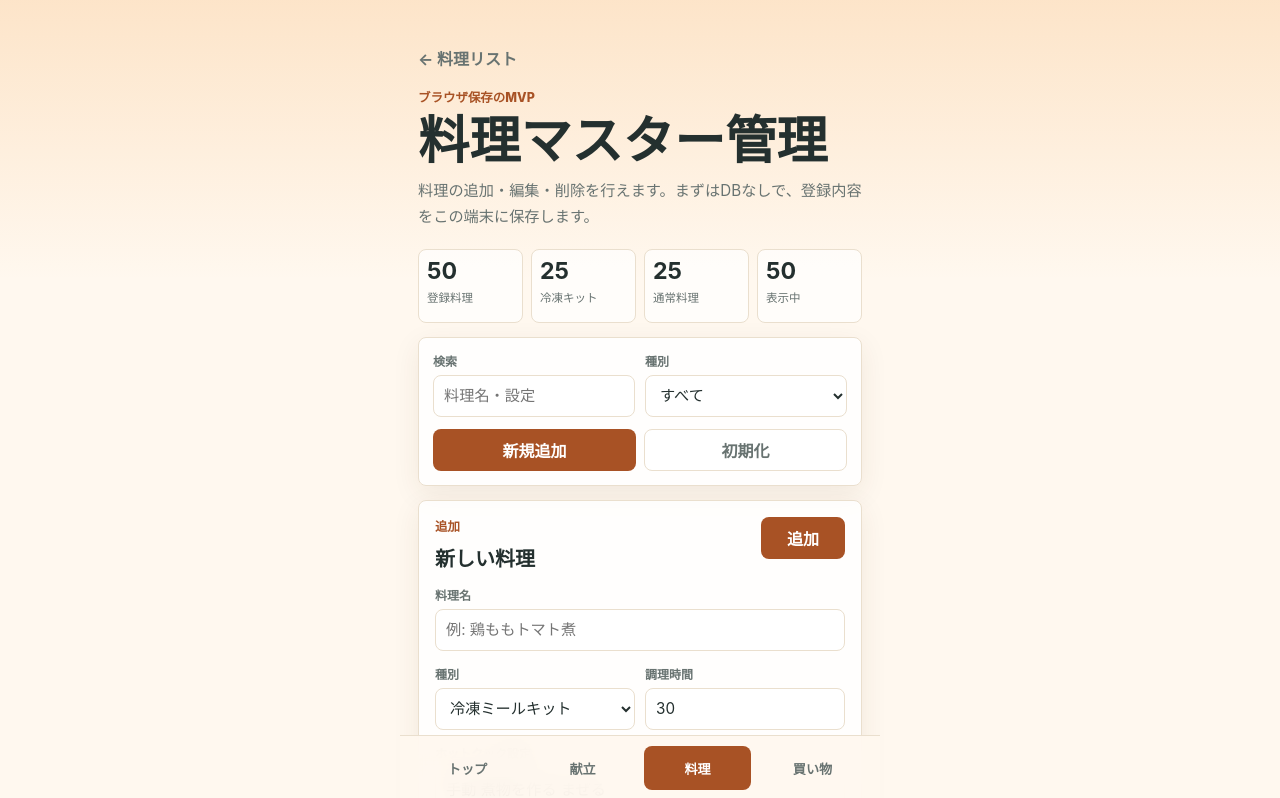
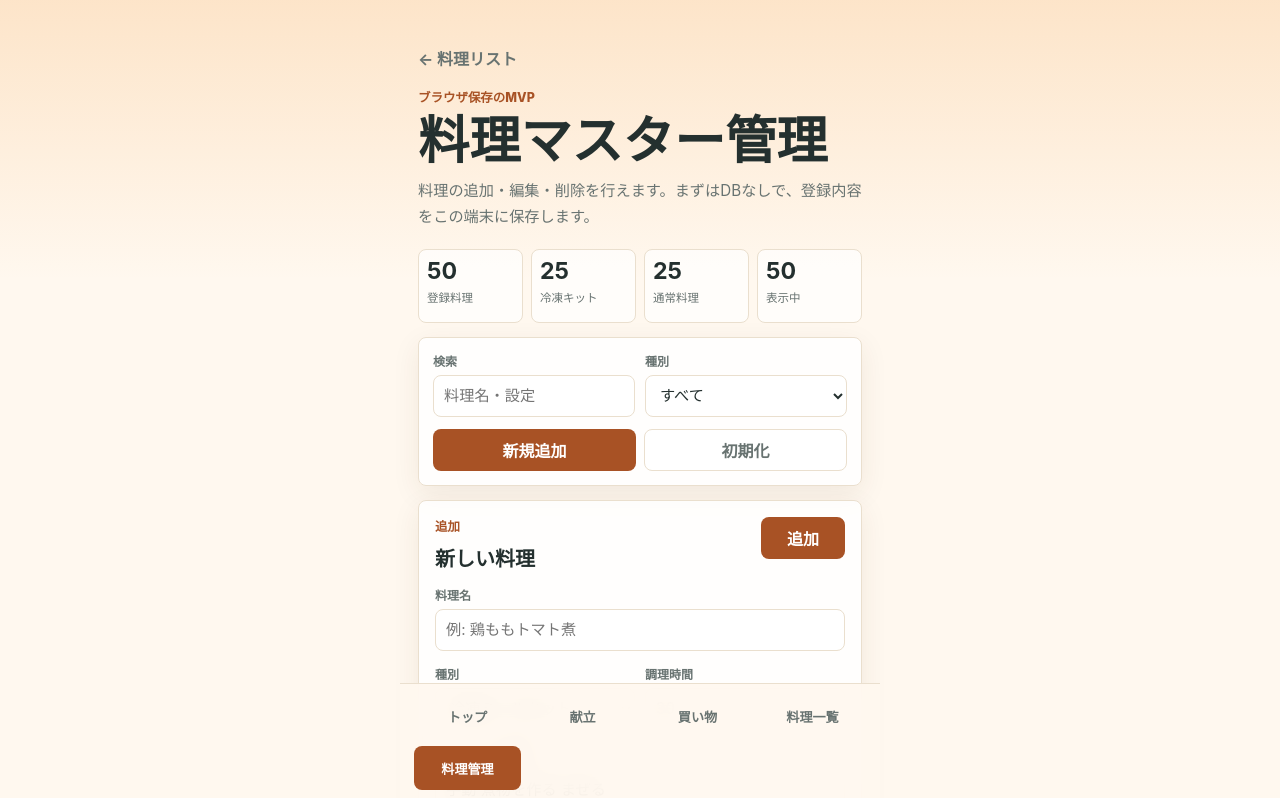
Before and after one commit to ryosekiguchimed-dot/hotcook-meal-planner, a Next.js app: page /recipes/manage in a window 1280 px wide. Shown: the top 798 px of the page. Built offline with nearby package versions, Linux system fonts and the light colour scheme.

Commit message:
Add admin navigation and recipe metadata

```diff
--- a/app/recipes/manage/page.tsx
+++ b/app/recipes/manage/page.tsx
@@ -21,8 +21,9 @@ export default function RecipeManagePage() {
       <nav className="bottomNav">
         <Link href="/">トップ</Link>
         <Link href="/menu">献立</Link>
-        <Link aria-current="page" href="/recipes">料理</Link>
         <Link href="/shopping-list">買い物</Link>
+        <Link href="/recipes">料理一覧</Link>
+        <Link aria-current="page" href="/recipes/manage">料理管理</Link>
       </nav>
     </main>
   );
```
